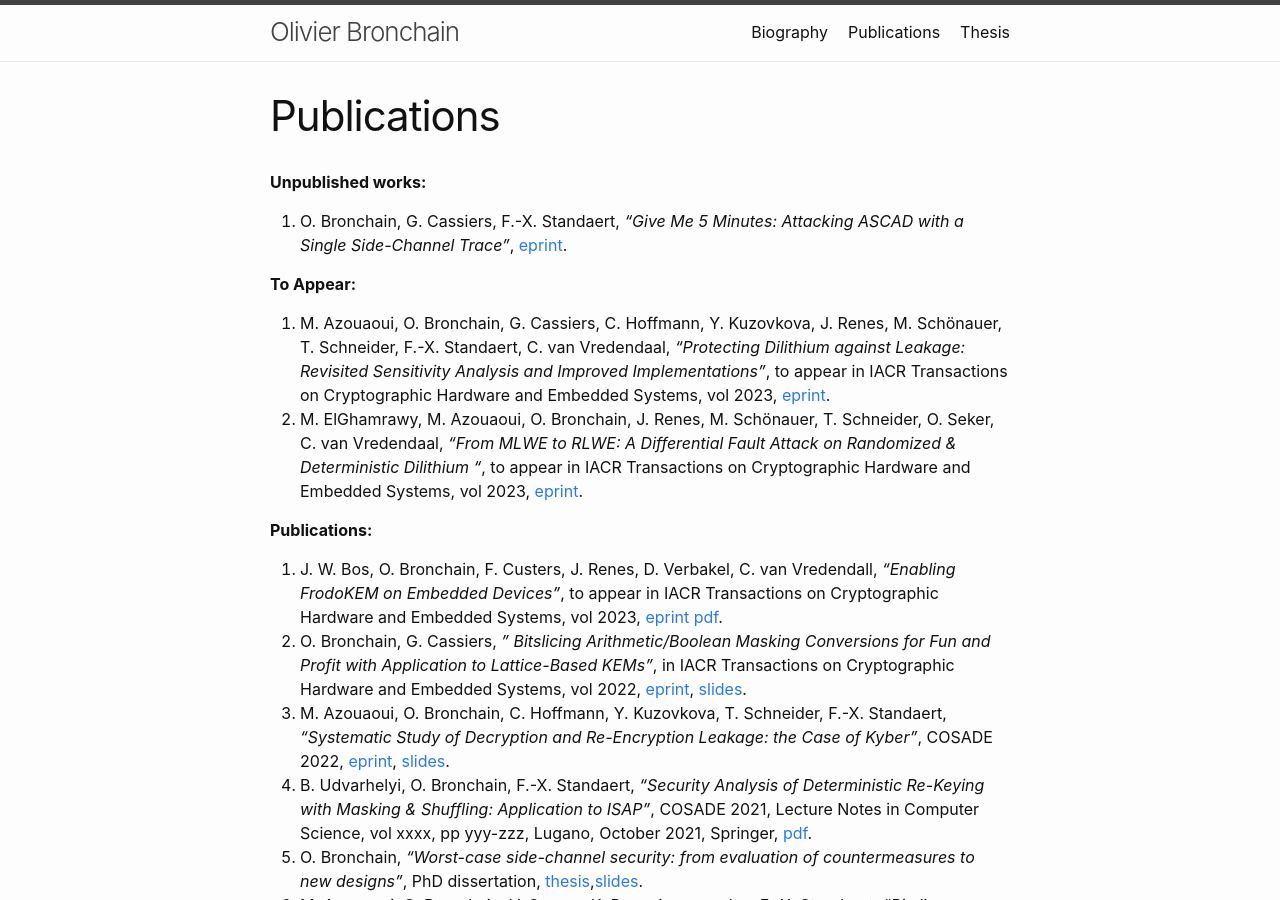
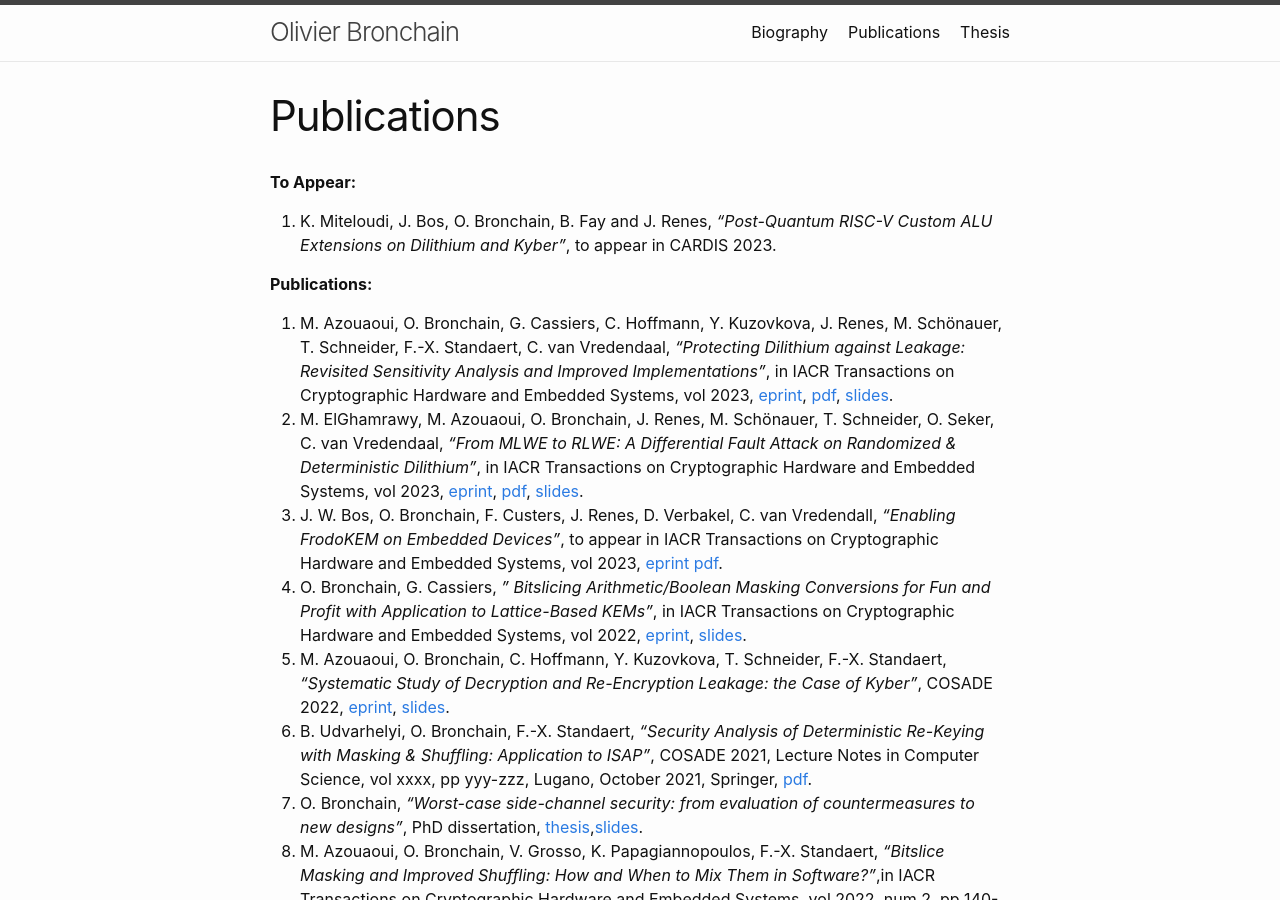
Before and after one commit to obronchain/obronchain.github.io, a Jekyll site: the page built from publications.md, in a window 1280 px wide and 900 px high. Built offline with Jekyll 4.4.1, drawn with Linux system fonts in a browser that asks for light colours; a style sheet for code colours, icons or effects is not loaded; some of the changed text lies outside the part shown.

Commit message:
update paper list

```diff
--- a/publications.md
+++ b/publications.md
@@ -5,16 +5,12 @@ permalink: /publications/
 ---
 
 
-**Unpublished works:**
-
-1. O. Bronchain, G. Cassiers, F.-X. Standaert, _"Give Me 5 Minutes: Attacking ASCAD with a Single Side-Channel Trace"_, [eprint](https://eprint.iacr.org/2021/817).
-
 **To Appear:**
-1. M. Azouaoui, O. Bronchain, G. Cassiers, C. Hoffmann, Y. Kuzovkova, J. Renes, M. Schönauer, T. Schneider, F.-X. Standaert, C. van Vredendaal, _"Protecting Dilithium against Leakage: Revisited Sensitivity Analysis and Improved Implementations"_, to appear in IACR Transactions on Cryptographic Hardware and Embedded Systems, vol 2023, [eprint](https://eprint.iacr.org/2022/1406).
-2. M. ElGhamrawy, M. Azouaoui, O. Bronchain, J. Renes, M. Schönauer, T. Schneider, O. Seker, C. van Vredendaal, _"From MLWE to RLWE: A Differential Fault Attack on Randomized & Deterministic Dilithium
-"_, to appear in IACR Transactions on Cryptographic Hardware and Embedded Systems, vol 2023, [eprint](https://eprint.iacr.org/2023/1074).
+1. K. Miteloudi, J. Bos, O. Bronchain, B. Fay and J. Renes, _"Post-Quantum RISC-V Custom ALU Extensions on Dilithium and Kyber"_, to appear in CARDIS 2023.
 
 **Publications:**
+1. M. Azouaoui, O. Bronchain, G. Cassiers, C. Hoffmann, Y. Kuzovkova, J. Renes, M. Schönauer, T. Schneider, F.-X. Standaert, C. van Vredendaal, _"Protecting Dilithium against Leakage: Revisited Sensitivity Analysis and Improved Implementations"_, in IACR Transactions on Cryptographic Hardware and Embedded Systems, vol 2023, [eprint](https://eprint.iacr.org/2022/1406), [pdf](https://tches.iacr.org/index.php/TCHES/article/view/11158), [slides](https://iacr.org/submit/files/slides/2023/tches/ches2023/4_20/slides.pptx).
+2. M. ElGhamrawy, M. Azouaoui, O. Bronchain, J. Renes, M. Schönauer, T. Schneider, O. Seker, C. van Vredendaal, _"From MLWE to RLWE: A Differential Fault Attack on Randomized & Deterministic Dilithium"_, in IACR Transactions on Cryptographic Hardware and Embedded Systems, vol 2023, [eprint](https://eprint.iacr.org/2023/1074), [pdf](https://tches.iacr.org/index.php/TCHES/article/view/11166), [slides](https://iacr.org/submit/files/slides/2023/tches/ches2023/4_46/slides.pptx).
 1. J. W. Bos, O. Bronchain, F. Custers, J. Renes, D. Verbakel, C. van Vredendall, _"Enabling FrodoKEM on Embedded Devices"_, to appear in IACR Transactions on Cryptographic Hardware and Embedded Systems, vol 2023, [eprint](https://eprint.iacr.org/2023/158) [pdf](https://tches.iacr.org/index.php/TCHES/article/view/10957).
 1.  O. Bronchain, G. Cassiers, _" Bitslicing Arithmetic/Boolean Masking Conversions for Fun and Profit with Application to Lattice-Based KEMs"_, in IACR Transactions on Cryptographic Hardware and Embedded Systems, vol 2022, [eprint](https://eprint.iacr.org/2022/158), [slides](https://iacr.org/submit/files/slides/2022/tches/ches2022/4_60/slides.pdf).
 2.  M. Azouaoui, O. Bronchain, C. Hoffmann, Y. Kuzovkova, T. Schneider, F.-X. Standaert, _"Systematic Study of Decryption and Re-Encryption Leakage: the Case of Kyber"_,  COSADE 2022, [eprint](https://eprint.iacr.org/2022/036), [slides](slides/cosade_2022.pdf).
```
Also changed, not shown: other parts of publications.md (+4 -0 lines).
